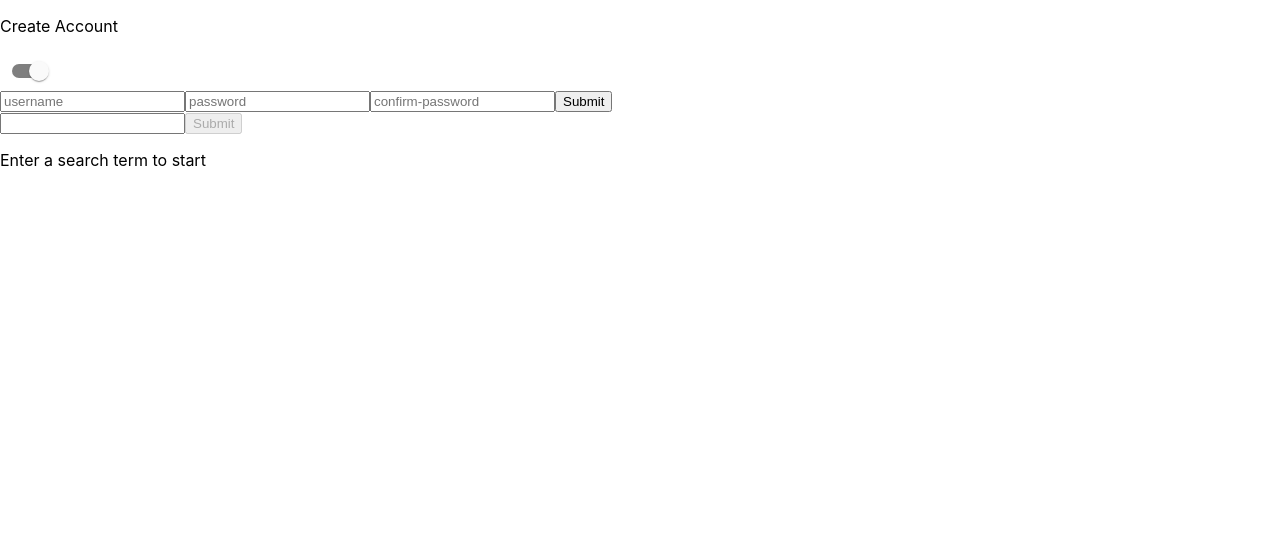
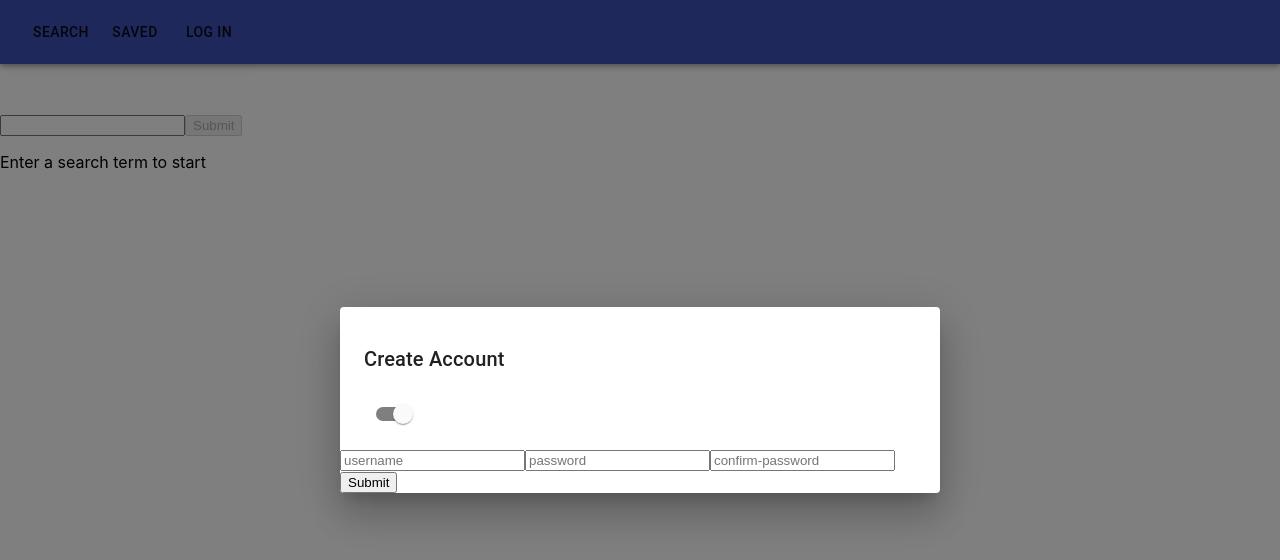
Before and after one commit to jacobzirbel/google-books-search, a React (Create React App) app in the folder client/: page /search in a window 1280 px wide. Shown: the top 560 px of the page. Built offline with nearby package versions, Linux system fonts and the light colour scheme.

Commit message:
start login dialog

```diff
--- a/client/src/App.js
+++ b/client/src/App.js
@@ -6,6 +6,7 @@ import Saved from "./components/Saved";
 import Search from "./components/Search";
 import Home from "./components/Home";
 import Login from "./components/Login";
+import NavBar from "./components/NavBar";
 import API from "./util/API";
 
 const App = () => {
@@ -42,21 +43,14 @@ const App = () => {
 
   return (
     <>
-      {user ? (
-        <p>
-          Logged in as: {user.username}{" "}
-          <button onClick={handleLogout}>Logout</button>
-        </p>
-      ) : (
-        <Login onLogin={handleLogin} onLogout={handleLogout} />
-      )}
       <UserContext.Provider
         value={{ user, setUser, savedBooks, setSavedBooks }}
       >
         <Router>
+          <NavBar />
           <Route path="/" exact component={Home} />
-          <Route path="/" component={Saved} />
-          <Route path="/" component={Search} />
+          <Route path="/saved" component={Saved} />
+          <Route path="/search" component={Search} />
         </Router>
       </UserContext.Provider>
     </>
@@ -64,3 +58,11 @@ const App = () => {
 };
 
 export default App;
+/*    {user ? (
+        <p>
+          Logged in as: {user.username}{" "}
+          <button onClick={handleLogout}>Logout</button>
+        </p>
+      ) : (
+        <Login onLogin={handleLogin} onLogout={handleLogout} />
+      )} */
--- a/client/src/components/BookCard.js
+++ b/client/src/components/BookCard.js
@@ -1,26 +1,28 @@
 import React from "react";
 
 const BookCard = (props) => {
-  const { handleBookSave, handleBookRemove, saved, book } = props;
+  const { handleBookSave, handleBookRemove, saved, loggedIn, book } = props;
   const { title, authors, description, image, link } = book;
 
-  const handleClick = (params) => {
+  const handleClick = () => {
     if (saved) handleBookRemove(book);
     if (!saved) handleBookSave(book);
   };
   return (
     <div>
       <p>start</p>
-      <button onClick={handleClick}>
-        {saved ? "Remove from List" : "Save to list"}
-      </button>
+      {loggedIn ? (
+        <button onClick={handleClick}>
+          {saved ? "Remove from List" : "Save to list"}
+        </button>
+      ) : null}
 
       <h4>Title: {title || "No title found"}</h4>
       <p>
         Authors:{" "}
         {authors ? (
           authors.map((a, i) => (
-            <span key={i}>{(i === 0 ? "" : ", ") + a}</span>
+            <span key={i}>{(i === 0 ? " " : ", ") + a}</span>
           ))
         ) : (
           <span>No authors found</span>
--- a/client/src/components/Login.js
+++ b/client/src/components/Login.js
@@ -1,8 +1,10 @@
 import React, { useState } from "react";
 import API from "../util/API";
 import Switch from "@material-ui/core/Switch";
+import DialogTitle from "@material-ui/core/DialogTitle";
+import Dialog from "@material-ui/core/Dialog";
 
-const Login = ({ onLogin }) => {
+const Login = ({ onLogin, open }) => {
   const [username, setUsername] = useState("");
   const [password, setPassword] = useState("");
   const [confirmPassword, setConfirmPassword] = useState("");
@@ -44,7 +46,12 @@ const Login = ({ onLogin }) => {
   };
 
   return (
-    <div>
+    <Dialog
+      onClose={() => {}}
+      aria-labelledby="simple-dialog-title"
+      open={open}
+    >
+      <DialogTitle id="simple-dialog-title">
         <p>{isLogin ? "Login" : "Create Account"}</p>
         <Switch
           defaultChecked
@@ -57,6 +64,8 @@ const Login = ({ onLogin }) => {
             setConfirmPassword("");
           }}
         />
+      </DialogTitle>
+      <div>
         <form onSubmit={isLogin ? handleLogin : handleCreate}>
           <input
             value={username}
@@ -87,7 +96,9 @@ const Login = ({ onLogin }) => {
           {errorMsg ? <p>{errorMsg}</p> : null}
         </form>
       </div>
+    </Dialog>
   );
 };
 
 export default Login;
+/*   */
--- /dev/null
+++ b/client/src/components/NavBar.js
@@ -0,0 +1,47 @@
+import React from "react";
+import AppBar from "@material-ui/core/AppBar";
+import Toolbar from "@material-ui/core/Toolbar";
+import Button from "@material-ui/core/Button";
+import { Link } from "react-router-dom";
+
+import Login from "./Login";
+const buttonStyles = {
+  padding: 0,
+  height: "64px",
+  marginLeft: "5px",
+  marginRight: "5px",
+};
+
+const NavBar = () => {
+  return (
+    <div>
+      <AppBar color="primary" position="sticky">
+        <Toolbar>
+          <Button
+            component={Link}
+            style={buttonStyles}
+            to="/search"
+            color="default"
+          >
+            Search
+          </Button>
+          <Button
+            component={Link}
+            style={buttonStyles}
+            to="/saved"
+            color="default"
+          >
+            Saved
+          </Button>
+          <Button style={buttonStyles} color="default">
+            Log in
+          </Button>
+          <Login open={true} />
+        </Toolbar>
+      </AppBar>
+      <div style={{ height: "50px" }}></div>
+    </div>
+  );
+};
+
+export default NavBar;
--- a/client/src/components/Search.js
+++ b/client/src/components/Search.js
@@ -44,6 +44,7 @@ const Search = () => {
         searchResults.map((book) => (
           <BookCard
             key={book.googleId}
+            loggedIn={!!user}
             saved={savedBooks.some((e) => e.googleId === book.googleId)}
             book={book}
             handleBookSave={handleBookSave}
--- a/package.json
+++ b/package.json
@@ -20,6 +20,7 @@
     "nodemon": "^1.18.7"
   },
   "dependencies": {
+    "@material-ui/core": "^4.11.0",
     "axios": "^0.18.0",
     "bcrypt": "^5.0.0",
     "express": "^4.16.3",
```
Also changed, not shown: 1 other file (tests, documents, lock files or other folders). Lines whose indentation alone changed are shown as unchanged.
